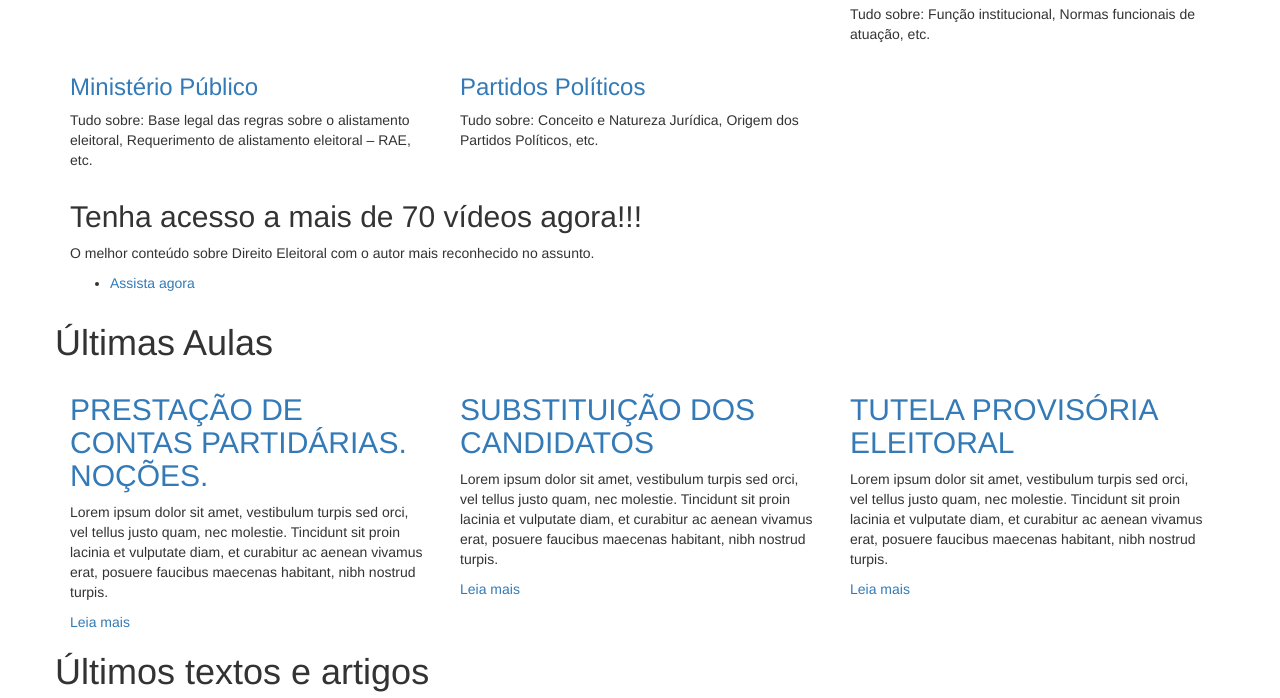
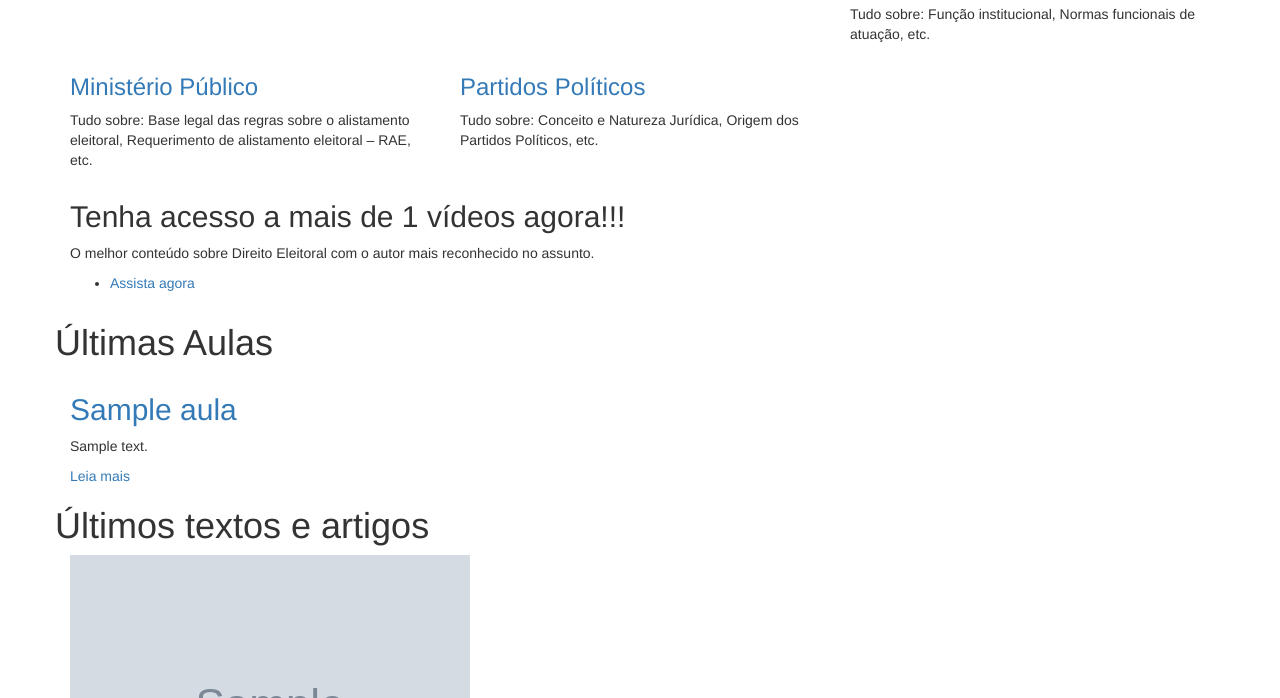
Before and after one commit to spark-it/ramayana-backend, a PHP site: template cruds-api/templates/site/index.phtml in a window 1280 px wide. Shown: the part 513-1211 px from the top of the page. Run offline with PHP 8.4, Linux system fonts and the light colour scheme; the template is opened without the code that fills it: most values are stand-ins (such as "Sample title", 1, 10 or a date in 2020); grey boxes marked "Sample" are stand-in pictures; some libraries are stand-ins or nearby versions.

Commit message:
Adicionando contadores no index

```diff
--- a/cruds-api/templates/site/index.phtml
+++ b/cruds-api/templates/site/index.phtml
@@ -1,7 +1,7 @@
 <!-- Slider Start -->
 <div class="main-slider">
     <div class="slide-carousel owl-item">
-        <div class="item" style="background-image:url(<?php echo $assets_base?>img/slider1.jpg);">
+        <div class="item" style="background-image:url(<?php echo $assets_base ?>img/slider1.jpg);">
             <div class="overlay"></div>
             <div class="text">
                 <div class="this-item">
@@ -12,11 +12,11 @@
                 </div>
             </div>
         </div>
-        <div class="item" style="background-image:url(<?php echo $assets_base?>img/slider2.jpg);">
+        <div class="item" style="background-image:url(<?php echo $assets_base ?>img/slider2.jpg);">
             <div class="overlay"></div>
             <div class="text">
                 <div class="this-item">
-                    <h2>Mais de 70 video aulas</h2>
+                    <h2>Mais de <?php echo $video_count ?> video aulas</h2>
                 </div>
                 <div class="this-item">
                     <h3></h3>
@@ -43,7 +43,8 @@
                     <div class="single-course">
                         <h3><a href="#">Direitos Políticos</a></h3>
                         <div class="course-icon">
-                            <p>Tudo sobre: Direitos Políticos, Pacto Internacional sobre Direitos Civis e Políticos, etc.</p>
+                            <p>Tudo sobre: Direitos Políticos, Pacto Internacional sobre Direitos Civis e Políticos,
+                                etc.</p>
                         </div>
                     </div>
                 </div>
@@ -51,7 +52,7 @@
                     <div class="single-course">
                         <h3><a href="#">Conceito de Direito Eleitoral</a></h3>
                         <div class="course-icon">
-                            <p>Tudo sobre: Conceito de Direito Eleitoral,  Democracia, etc.</p>
+                            <p>Tudo sobre: Conceito de Direito Eleitoral, Democracia, etc.</p>
                         </div>
                     </div>
                 </div>
@@ -75,7 +76,8 @@
                     <div class="single-course">
                         <h3><a href="#">Ministério Público</a></h3>
                         <div class="course-icon">
-                            <p>Tudo sobre: Base legal das regras sobre o alistamento eleitoral, Requerimento de alistamento eleitoral – RAE, etc.</p>
+                            <p>Tudo sobre: Base legal das regras sobre o alistamento eleitoral, Requerimento de
+                                alistamento eleitoral – RAE, etc.</p>
                         </div>
                     </div>
                 </div>
@@ -100,7 +102,7 @@
             <div class="col-md-12">
                 <div class="call-to-action">
                     <div class="call-to-action-text">
-                        <h2>Tenha acesso a mais de 70 vídeos agora!!!</h2>
+                        <h2>Tenha acesso a mais de <?php echo $video_count ?> vídeos agora!!!</h2>
                         <p>O melhor conteúdo sobre Direito Eleitoral com o autor mais reconhecido no assunto.</p>
                     </div>
                     <div class="call-to-action-button">
@@ -123,42 +125,26 @@
                 <h1>Últimas Aulas</h1>
                 <div class="border-shape"></div>
             </div>
+
+
+            <?php foreach ($aulas_list as $aula): ?>
                 <div class="col-md-4 col-sm-4 ">
                     <div class="single-news margin-bottom-30">
                         <!-- <div class="single-news-thumb">
                             <img src="img/b1.jpg" alt=""/>
                         </div> -->
                         <div class="post-content">
-                        <h2><a href="blog-single.html">PRESTAÇÃO DE CONTAS PARTIDÁRIAS. NOÇÕES.</a></h2>
-                        <p>Lorem ipsum dolor sit amet, vestibulum turpis sed orci, vel tellus justo quam, nec molestie. Tincidunt sit proin lacinia et vulputate diam, et curabitur ac aenean vivamus erat, posuere faucibus maecenas habitant, nibh nostrud turpis.</p>
-                        <a href="blog-single.html" class="readmore-button">Leia mais</a>
+                            <h2><a href="<?php echo BASE_URL . '/aulas/' . $aula->id ?>"><?php echo $aula->title ?></a></h2>
+                            <p><?php echo $aula->description ?></p>
+                            <a href="<?php echo BASE_URL . '/aulas/' . $aula->id ?>" class="readmore-button">
+                                Leia mais
+                            </a>
                         </div>
                     </div>
                 </div>
-            <div class="col-md-4 col-sm-4 ">
-                <div class="single-news margin-bottom-30">
-                    <!-- <div class="single-news-thumb">
-                        <img src="img/b2.jpg" alt=""/>
-                    </div> -->
-                    <div class="post-content">
-                        <h2><a href="blog-single.html">SUBSTITUIÇÃO DOS CANDIDATOS</a></h2>
-                        <p>Lorem ipsum dolor sit amet, vestibulum turpis sed orci, vel tellus justo quam, nec molestie. Tincidunt sit proin lacinia et vulputate diam, et curabitur ac aenean vivamus erat, posuere faucibus maecenas habitant, nibh nostrud turpis.</p>
-                        <a href="blog-single.html" class="readmore-button">Leia mais</a>
-                    </div>
-                </div>
-            </div>
-            <div class="col-md-4 col-sm-4 ">
-                <div class="single-news margin-bottom-30">
-                    <!-- <div class="single-news-thumb">
-                        <img src="img/b3.jpg" alt=""/>
-                    </div> -->
-                    <div class="post-content">
-                        <h2><a href="blog-single.html">TUTELA PROVISÓRIA ELEITORAL</a></h2>
-                        <p>Lorem ipsum dolor sit amet, vestibulum turpis sed orci, vel tellus justo quam, nec molestie. Tincidunt sit proin lacinia et vulputate diam, et curabitur ac aenean vivamus erat, posuere faucibus maecenas habitant, nibh nostrud turpis.</p>
-                        <a href="blog-single.html" class="readmore-button">Leia mais</a>
-                    </div>
-                </div>
-            </div>
+            <?php endforeach; ?>
+
+
         </div>
     </div>
 </div>
@@ -171,42 +157,24 @@
                 <h1>Últimos textos e artigos</h1>
                 <div class="border-shape"></div>
             </div>
+
+            <?php foreach ($textos_list as $texto): ?>
                 <div class="col-md-4 col-sm-4 ">
                     <div class="single-events  margin-bottom-30">
                         <div class="single-event-thumb">
-                        <img src="<?php echo $assets_base?>img/event1.jpg" alt=""/>
+                            <img src="<?php echo $texto->image ?>" alt=""/>
                         </div>
                         <div class="event-content">
-                        <h3><a href="#">PONTOS DO CONCURSO DO MP RIO DE JANEIRO?</a></h3>
-                        <p>Lorem ipsum dolor sit amet, vestibulum turpis sed orci, vel tellus justo quam, nec molestie. Tincidunt sit proin lacinia et vulputate diam.</p>
-                        <a href="blog-single.html" class="readmore-button">Leia mais</a>
+                            <h3>
+                                <a href="<?php echo BASE_URL . '/textos/' . $texto->id ?>"><?php echo $texto->title ?></a>
+                            </h3>
+                            <p><?php echo $texto->description ?></p>
+                            <a href="<?php echo BASE_URL . '/textos/' . $texto->id ?>" class="readmore-button">Leia
+                                mais</a>
                         </div>
                     </div>
                 </div>
-            <div class="col-md-4 col-sm-4 ">
-                <div class="single-events  margin-bottom-30">
-                    <div class="single-event-thumb">
-                        <img src="<?php echo $assets_base?>img/event2.jpg" alt=""/>
-                    </div>
-                    <div class="event-content">
-                        <h3><a href="#">PONTOS DO CONCURSO DO MP RIO DE JANEIRO?</a></h3>
-                        <p>Lorem ipsum dolor sit amet, vestibulum turpis sed orci, vel tellus justo quam, nec molestie. Tincidunt sit proin lacinia et vulputate diam.</p>
-                        <a href="blog-single.html" class="readmore-button">Leia mais</a>
-                    </div>
-                </div>
-            </div>
-            <div class="col-md-4 col-sm-4 ">
-                <div class="single-events  margin-bottom-30">
-                    <div class="single-event-thumb">
-                        <img src="<?php echo $assets_base?>img/event3.jpg" alt=""/>
-                    </div>
-                    <div class="event-content">
-                        <h3><a href="#">PONTOS DO CONCURSO DO MP RIO DE JANEIRO</a></h3>
-                        <p>Lorem ipsum dolor sit amet, vestibulum turpis sed orci, vel tellus justo quam, nec molestie. Tincidunt sit proin lacinia et vulputate diam.</p>
-                        <a href="blog-single.html" class="readmore-button">Leia mais</a>
-                    </div>
-                </div>
-            </div>
+            <?php endforeach; ?>
         </div>
     </div>
 </div>
@@ -219,28 +187,28 @@
         <div class="row">
             <div class="col-lg-3 col-md-3 col-sm-6 col-xs-12">
                 <div class="count-up-item">
-                    <h2 class="counter">70</h2>
+                    <h2 class="counter"><?php echo $video_count ?></h2>
                     <p>Videos</p>
 
                 </div>
             </div>
             <div class="col-lg-3 col-md-3 col-sm-6 col-xs-12">
                 <div class="count-up-item">
-                    <h2 class="counter">25</h2>
+                    <h2 class="counter"><?php echo $aula_count ?></h2>
                     <p>Aulas</p>
 
                 </div>
             </div>
             <div class="col-lg-3 col-md-3 col-sm-6 col-xs-12">
                 <div class="count-up-item">
-                    <h2 class="counter">30</h2>
+                    <h2 class="counter"><?php echo $texto_count ?></h2>
                     <p>Textos</p>
 
                 </div>
             </div>
             <div class="col-lg-3 col-md-3 col-sm-6 col-xs-12">
                 <div class="count-up-item">
-                    <h2 class="counter">15</h2>
+                    <h2 class="counter"><?php echo $informe_count ?></h2>
                     <p>Informes</p>
 
                 </div>
@@ -268,7 +236,8 @@
                         <span class="client-designation">CEO - Cool Media</span>
                     </div>
                     <div class="client-content">
-                        <p>Lorem ipsum dolor sit amet, vestibulum turpis sed orci, vel tellus justo quam, nec molestie. Tincidunt sit proin lacinia et vulputate diam</p>
+                        <p>Lorem ipsum dolor sit amet, vestibulum turpis sed orci, vel tellus justo quam, nec molestie.
+                            Tincidunt sit proin lacinia et vulputate diam</p>
                     </div>
                 </div>
 
@@ -278,7 +247,8 @@
                         <span class="client-designation">CEO - XYZ International</span>
                     </div>
                     <div class="client-content">
-                        <p>Lorem ipsum dolor sit amet, vestibulum turpis sed orci, vel tellus justo quam, nec molestie. Tincidunt sit proin lacinia et vulputate diam</p>
+                        <p>Lorem ipsum dolor sit amet, vestibulum turpis sed orci, vel tellus justo quam, nec molestie.
+                            Tincidunt sit proin lacinia et vulputate diam</p>
                     </div>
                 </div>
 
@@ -288,7 +258,8 @@
                         <span class="client-designation">Director - Andrew Media</span>
                     </div>
                     <div class="client-content">
-                        <p>Lorem ipsum dolor sit amet, vestibulum turpis sed orci, vel tellus justo quam, nec molestie. Tincidunt sit proin lacinia et vulputate diam</p>
+                        <p>Lorem ipsum dolor sit amet, vestibulum turpis sed orci, vel tellus justo quam, nec molestie.
+                            Tincidunt sit proin lacinia et vulputate diam</p>
                     </div>
                 </div>
 
@@ -298,7 +269,8 @@
                         <span class="client-designation">Chairman - XYZ Ltd</span>
                     </div>
                     <div class="client-content">
-                        <p>Lorem ipsum dolor sit amet, vestibulum turpis sed orci, vel tellus justo quam, nec molestie. Tincidunt sit proin lacinia et vulputate diam</p>
+                        <p>Lorem ipsum dolor sit amet, vestibulum turpis sed orci, vel tellus justo quam, nec molestie.
+                            Tincidunt sit proin lacinia et vulputate diam</p>
                     </div>
                 </div>
 
@@ -308,7 +280,8 @@
                         <span class="client-designation">Founder - Creative Queens</span>
                     </div>
                     <div class="client-content">
-                        <p>Lorem ipsum dolor sit amet, vestibulum turpis sed orci, vel tellus justo quam, nec molestie. Tincidunt sit proin lacinia et vulputate diam</p>
+                        <p>Lorem ipsum dolor sit amet, vestibulum turpis sed orci, vel tellus justo quam, nec molestie.
+                            Tincidunt sit proin lacinia et vulputate diam</p>
                     </div>
                 </div>
 
@@ -318,7 +291,8 @@
                         <span class="client-designation">CEO - Executive Web</span>
                     </div>
                     <div class="client-content">
-                        <p>Lorem ipsum dolor sit amet, vestibulum turpis sed orci, vel tellus justo quam, nec molestie. Tincidunt sit proin lacinia et vulputate diam</p>
+                        <p>Lorem ipsum dolor sit amet, vestibulum turpis sed orci, vel tellus justo quam, nec molestie.
+                            Tincidunt sit proin lacinia et vulputate diam</p>
                     </div>
                 </div>
 
@@ -328,7 +302,8 @@
                         <span class="client-designation">CEO - A3 Devs</span>
                     </div>
                     <div class="client-content">
-                        <p>Lorem ipsum dolor sit amet, vestibulum turpis sed orci, vel tellus justo quam, nec molestie. Tincidunt sit proin lacinia et vulputate diam</p>
+                        <p>Lorem ipsum dolor sit amet, vestibulum turpis sed orci, vel tellus justo quam, nec molestie.
+                            Tincidunt sit proin lacinia et vulputate diam</p>
                     </div>
                 </div>
 
@@ -338,7 +313,8 @@
                         <span class="client-designation">CEO - A3 Devs</span>
                     </div>
                     <div class="client-content">
-                        <p>Lorem ipsum dolor sit amet, vestibulum turpis sed orci, vel tellus justo quam, nec molestie. Tincidunt sit proin lacinia et vulputate diam</p>
+                        <p>Lorem ipsum dolor sit amet, vestibulum turpis sed orci, vel tellus justo quam, nec molestie.
+                            Tincidunt sit proin lacinia et vulputate diam</p>
                     </div>
                 </div>
 
@@ -348,7 +324,8 @@
                         <span class="client-designation">CEO - A3 Devs</span>
                     </div>
                     <div class="client-content">
-                        <p>Lorem ipsum dolor sit amet, vestibulum turpis sed orci, vel tellus justo quam, nec molestie. Tincidunt sit proin lacinia et vulputate diam</p>
+                        <p>Lorem ipsum dolor sit amet, vestibulum turpis sed orci, vel tellus justo quam, nec molestie.
+                            Tincidunt sit proin lacinia et vulputate diam</p>
                     </div>
                 </div>
 
```
Also changed, not shown: cruds-api/src/routes.php (+28 -1 lines). Lines whose indentation alone changed are shown as unchanged.
